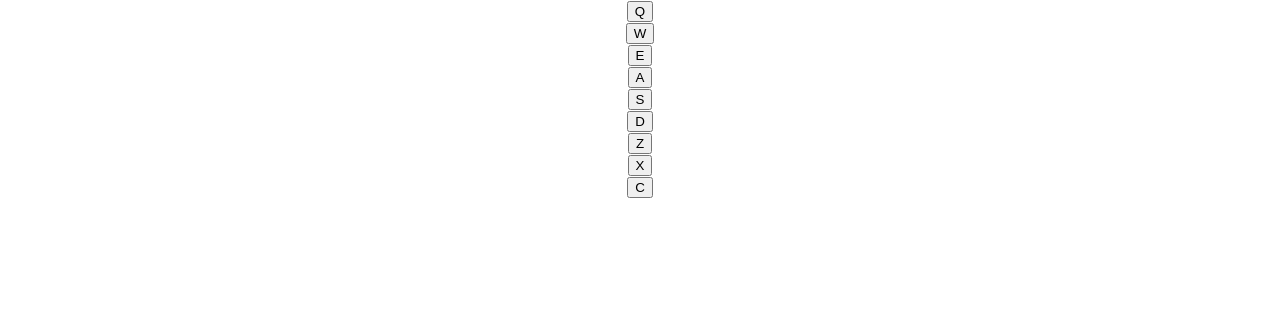
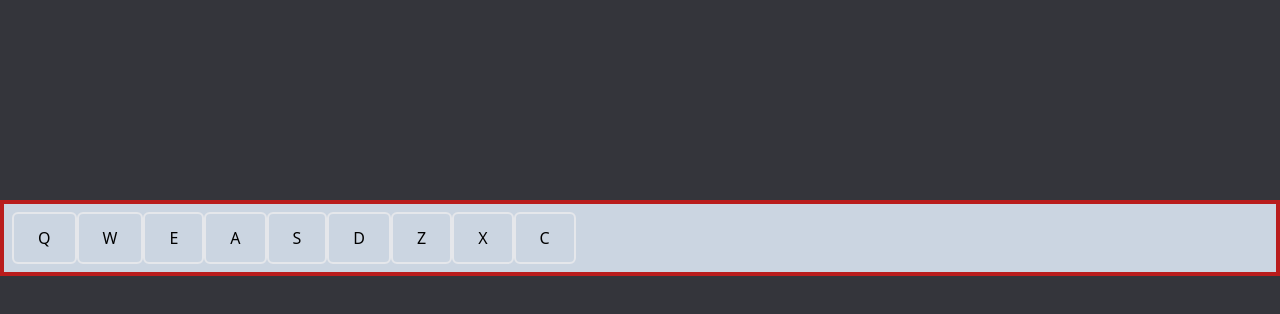
Before and after one commit to ZAMathis/drum-machine, a React (Create React App) app: page / in a window 1280 px wide. Shown: the top 314 px of the page. Built offline with nearby package versions, Linux system fonts and the light colour scheme.

Commit message:
beginning work w/ tailwindcss

```diff
--- /dev/null
+++ b/postcss.config.js
@@ -0,0 +1,6 @@
+module.exports = {
+  plugins: {
+    tailwindcss: {},
+    autoprefixer: {},
+  },
+}
--- a/src/App.tsx
+++ b/src/App.tsx
@@ -4,7 +4,7 @@ import './App.css';
 
 function App() {
   return (
-    <div className="App" id='drum-machine'>
+    <div className="App " id='drum-machine'>
       <Display id="display" />
     </div>
   );
--- a/src/Components/Display.tsx
+++ b/src/Components/Display.tsx
@@ -3,8 +3,10 @@ import DrumPads from "./DrumPads"
 
 export default function Display({id}: DisplayProps) {
     return (
-        <div id={id}>
-            <DrumPads />
+        <div id={id} className=" my-[25vh] p-2 bg-slate-300 border-4 border-red-700 ">
+            <div>
+                <DrumPads />
+            </div>
         </div>
     )
 }
--- a/src/Components/DrumPads.tsx
+++ b/src/Components/DrumPads.tsx
@@ -3,7 +3,7 @@ import Pad from "./Pad"
 export default function DrumPads() {
 
     return (
-        <>
+        <div className="flex">
             <Pad id="Q" src='/audio/Heater-3.mp3'/>
             <Pad id="W" src='/audio/Heater-4.mp3'/>
             <Pad id="E" src='/audio/Heater-1.mp3'/>
@@ -13,7 +13,7 @@ export default function DrumPads() {
             <Pad id="Z" src='/audio/kicknhat.mp3'/>
             <Pad id="X" src='/audio/kicknhat.mp3'/>
             <Pad id="C" src='/audio/kicknhat.mp3'/>
-        </>
+        </div>
     )
 }
 
--- a/src/Components/Pad.tsx
+++ b/src/Components/Pad.tsx
@@ -27,9 +27,9 @@ const Pad: FC<PadProps> = ({id, src}) => {
     }
 
     return (
-        <div className="drum-pad" id={id}>
-            <button onClick={handleInput}>{id}</button>
-            <audio ref={audioRef} src={src} onClick={handleInput} />
+        <div className="drum-pad border-2 rounded-md px-6 py-3" id={id} onClick={handleInput}>
+            {id}
+            <audio id={id} className="clip" ref={audioRef} src={src} onClick={handleInput} />
         </div>
     )
 }
--- a/src/index.css
+++ b/src/index.css
@@ -1,13 +1,7 @@
+@tailwind base;
+@tailwind components;
+@tailwind utilities;
+
 body {
-  margin: 0;
-  font-family: -apple-system, BlinkMacSystemFont, 'Segoe UI', 'Roboto', 'Oxygen',
-    'Ubuntu', 'Cantarell', 'Fira Sans', 'Droid Sans', 'Helvetica Neue',
-    sans-serif;
-  -webkit-font-smoothing: antialiased;
-  -moz-osx-font-smoothing: grayscale;
+  background-color: #34353b;
 }
-
-code {
-  font-family: source-code-pro, Menlo, Monaco, Consolas, 'Courier New',
-    monospace;
-}
--- /dev/null
+++ b/tailwind.config.js
@@ -0,0 +1,10 @@
+/** @type {import('tailwindcss').Config} */
+module.exports = {
+  content: [
+    "./src/**/*.{js,jsx,ts,tsx}",
+  ],
+  theme: {
+    extend: {},
+  },
+  plugins: [],
+}
```
Also changed, not shown: package.json (+6 -1 lines), 1 other file (tests, documents, lock files or other folders).
